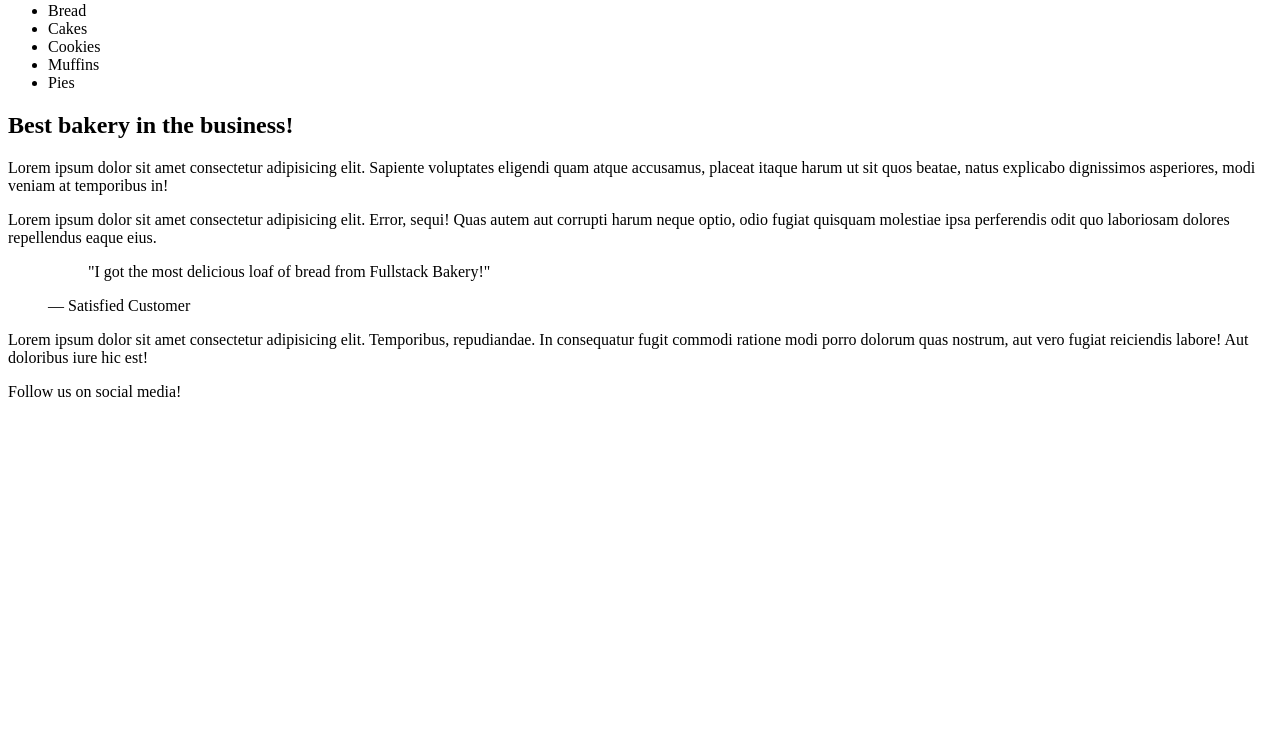
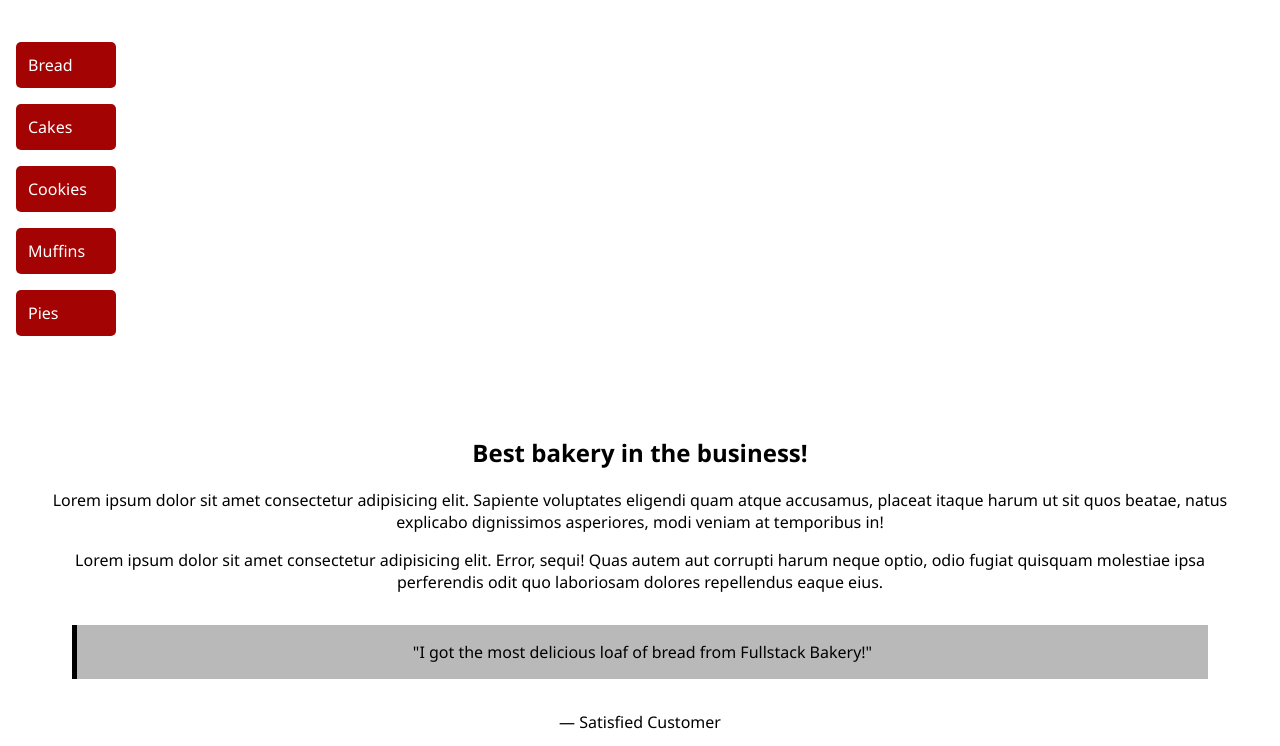
Before and after one commit to Zephonba/Fullstack-Bakery, a plain HTML site: page index.html in a window 1280 px wide. Shown: the part 82-828 px from the top of the page. Before the commit the page ends 800 px from the top, so only its background shows below. Drawn offline with Linux system fonts and the light colour scheme.

Commit message:
website changes

```diff
--- /dev/null
+++ b/index.css
@@ -0,0 +1,77 @@
+body {
+  margin: 0;
+  font-family: "Segoe UI", Tahoma, Geneva, Verdana, sans-serif;
+}
+
+header {
+  display: flex;
+  justify-content: space-between;
+  align-items: center;
+  padding: 1rem;
+}
+
+.brand {
+  color: #a30000;
+  font-size: 2rem;
+  font-weight: bold;
+  margin-top: -20px;
+  margin-bottom: 10px;
+}
+
+.top a {
+  margin-left: 1.5rem;
+  color: black;
+  font-weight: bold;
+  font-size: large;
+}
+
+.sidebar {
+  display: flex;
+  flex-direction: column;
+  padding: 1rem;
+  background: #fff;
+  position: sticky;
+  top: 0;
+  height: fit-content;
+  border-radius: 12px;
+  max-width: 100px;
+  color: #ffffff;
+}
+
+.sidebar li {
+  margin-bottom: 1rem;
+  background: #a30303;
+  color: white;
+  border: none;
+  padding: 0.75rem;
+  font-size: 1rem;
+  border-radius: 5px;
+}
+
+.content {
+  height: fit-content;
+  flex: 1;
+  padding: 2rem;
+  text-align: center;
+}
+
+blockquote {
+  background: #b9b9b9;
+  padding: 1rem;
+  margin: 2rem 0;
+  border-left: 5px solid;
+}
+
+footer {
+  background: black;
+  color: white;
+  text-align: center;
+  padding: 1rem;
+  margin-top: 2rem;
+}
+
+.brand {
+  color: crimson;
+  font-family: "Segoe UI", Tahoma, Geneva, Verdana, sans-serif;
+  font-size: 3.2rem;
+}
--- a/index.html
+++ b/index.html
@@ -1,12 +1,13 @@
 <!DOCTYPE html>
 <html lang="en">
   <head>
+    <link rel="stylesheet" href="index.css" />
     <title>Fullstack Bakery</title>
   </head>
   <body>
     <header>
       <p class="brand">Fullstack Bakery</p>
-      <nav>
+      <nav class="top">
         <a href="#">Menus</a>
         <a href="#">Catering</a>
         <a href="#">Recipes</a>
@@ -15,15 +16,19 @@
     </header>
     <main>
       <aside>
-        <ul>
+        <ul class="sidebar">
           <li>Bread</li>
+
           <li>Cakes</li>
+
           <li>Cookies</li>
+
           <li>Muffins</li>
+
           <li>Pies</li>
         </ul>
       </aside>
-      <article>
+      <article class="content">
         <h1>Best bakery in the business!</h1>
         <p>
           Lorem ipsum dolor sit amet consectetur adipisicing elit. Sapiente
```
